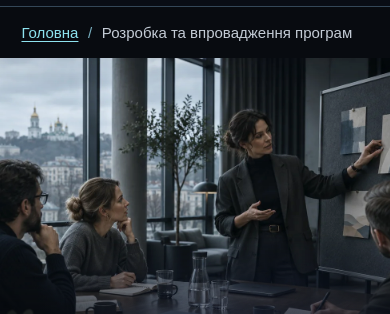
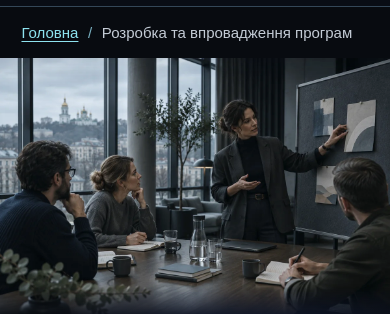
Before and after one commit to akara-center/kd-site, a plain HTML site: page uk/programs/index.html in a window 390 px wide. Shown: the part 57-371 px from the top of the page. Drawn offline with Linux system fonts and the light colour scheme.

Commit message:
Preserve the full frame of hero photographs

```diff
--- a/assets/style.css
+++ b/assets/style.css
@@ -45,13 +45,13 @@ p{max-width:68ch}
 .note{margin-top:.55rem}
 .portrait{width:min(100%,33.4375rem);align-self:end;justify-self:end;margin-bottom:-1rem}
 .portrait img{width:100%;mask-image:linear-gradient(to bottom,#000 79%,#000a 93%,transparent)}
-.hero-scene{position:absolute;inset:0 0 0 36%;width:auto;margin:0}
+.hero-scene{position:absolute;inset:0 0 0 auto;width:auto;height:100%;max-width:68%;aspect-ratio:3/2;margin:0}
 .hero-scene img{
- width:100%;height:100%;object-fit:cover;object-position:center;
+ width:100%;height:100%;object-fit:contain;object-position:right bottom;
  filter:brightness(1.07);
  mask-image:
   linear-gradient(to right,transparent 10%,#0005 26%,#000e 39%,#000 48%),
-  linear-gradient(to bottom,#000b,#000 22%,#000 76%,#0002);
+  linear-gradient(to bottom,#000d,#000 12%,#000 93%,#000b);
  mask-composite:intersect;
 }
 .section{padding-top:clamp(3.25rem,7.5vw,6.75rem);padding-bottom:clamp(3.25rem,7.5vw,6.75rem);border-top:1px solid var(--line)}
@@ -142,10 +142,11 @@ dialog button{margin:0 0 .7rem;background:#132234;color:var(--text);border:1px s
  .portrait{grid-row:1;width:min(63vw,15.3125rem);justify-self:center;margin:0}
  .hero-scene{
   position:relative;inset:auto;width:100vw;max-width:none;justify-self:center;
-  height:clamp(14rem,82vw,20rem);margin-block:-.7rem -3.05rem;
+  height:auto;aspect-ratio:auto;margin-block:-.7rem -.65rem;
  }
  .hero-scene img{
-  mask-image:linear-gradient(to bottom,#000e,#000 12%,#000 55%,#0004 83%,transparent);
+  height:auto;
+  mask-image:linear-gradient(to bottom,#000e,#000 10%,#000 88%,transparent);
   mask-composite:add;
  }
  .kicker{margin-bottom:.75rem}
```
